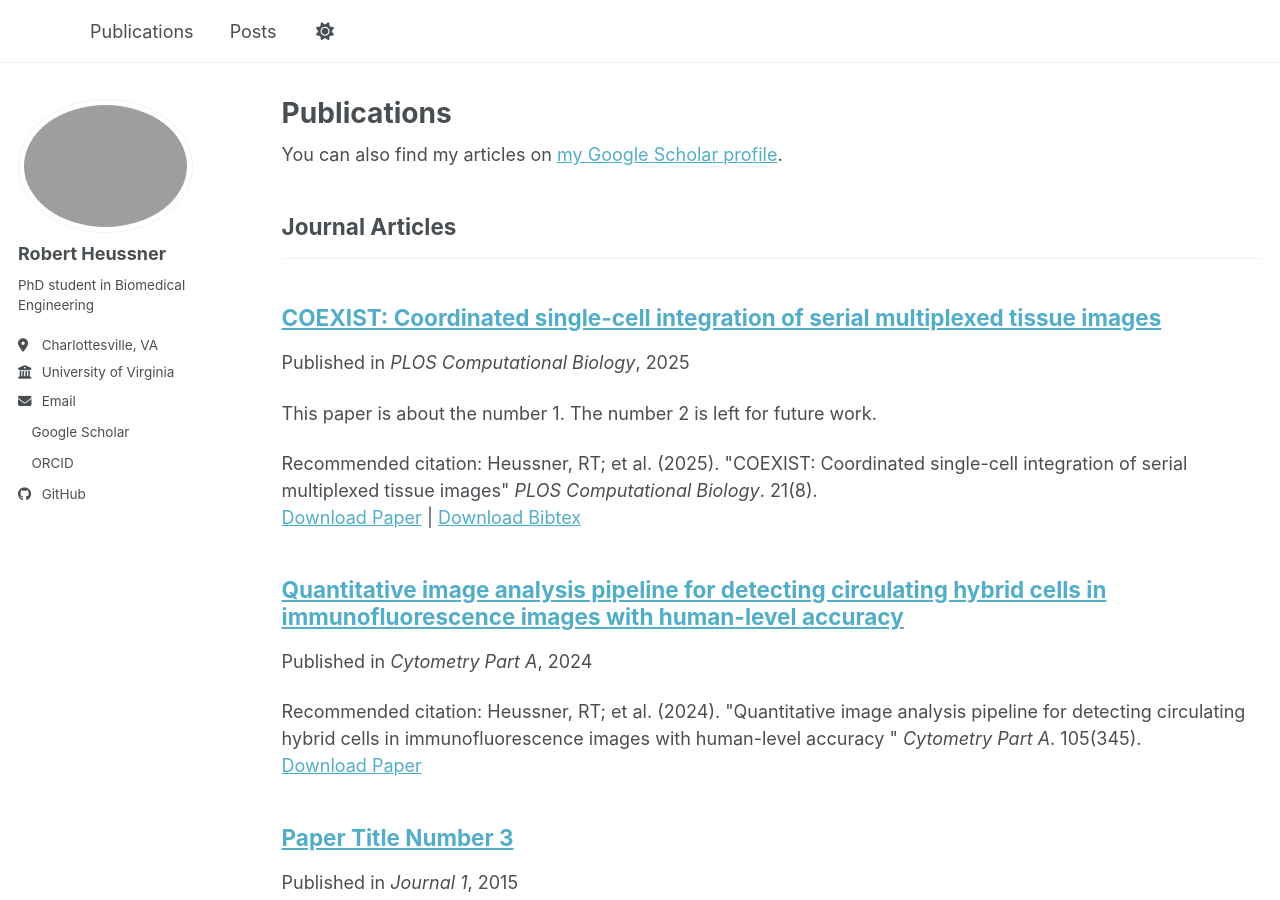
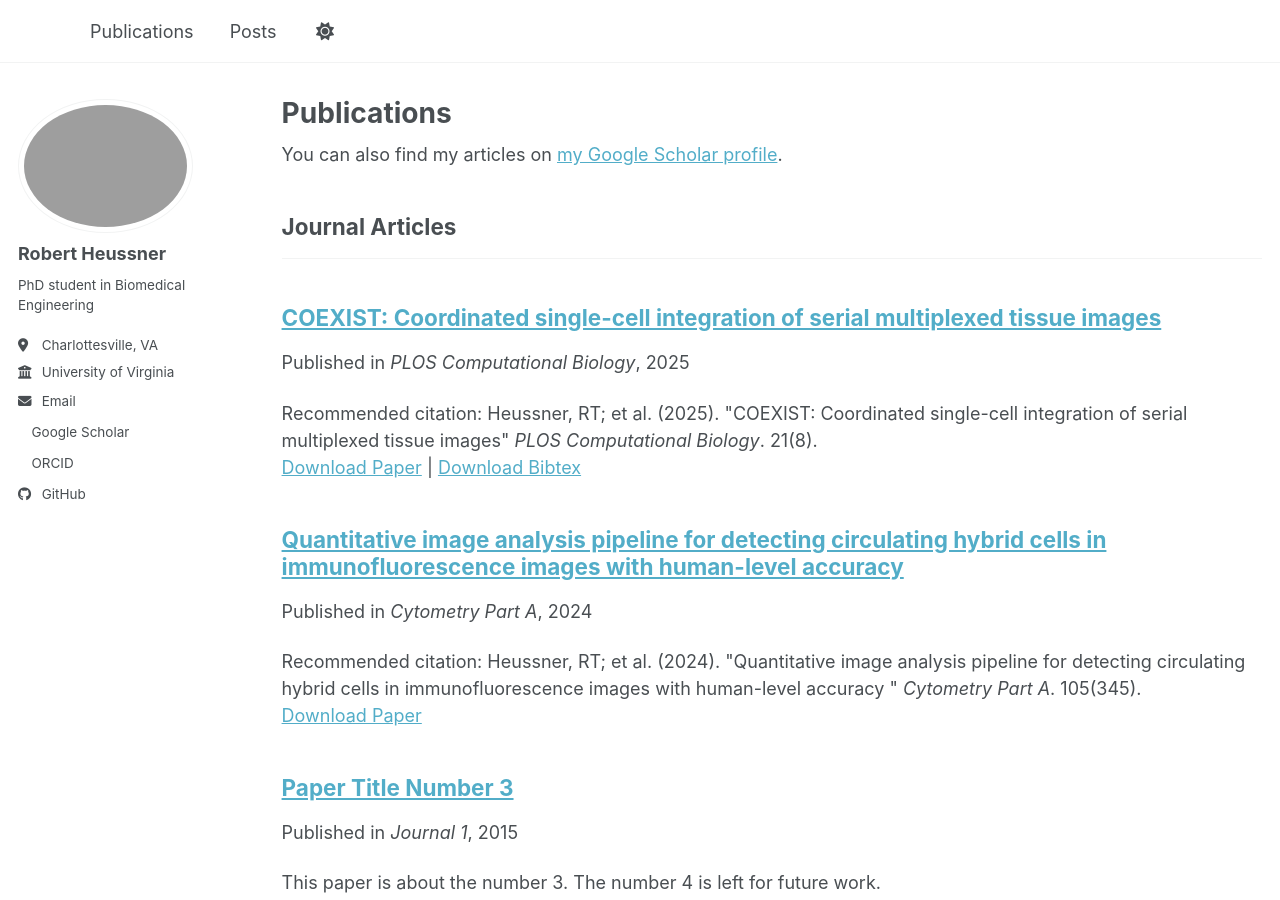
Before and after one commit to heussner/heussner.github.io, a Jekyll site: the page built from _pages/publications.html, in a window 1280 px wide and 900 px high. Built offline with Jekyll 4.4.1, drawn with Linux system fonts in a browser that asks for light colours; a script bundle is joined from its source files by our own code; library files that are not in the unit come from our copies.

Commit message:
Update COEXIST:-Coordinated-single-cell-integration-of-serial-multiplexed-tissue-images.md

```diff
--- a/_publications/COEXIST:-Coordinated-single-cell-integration-of-serial-multiplexed-tissue-images.md
+++ b/_publications/COEXIST:-Coordinated-single-cell-integration-of-serial-multiplexed-tissue-images.md
@@ -3,7 +3,7 @@ title: "COEXIST: Coordinated single-cell integration of serial multiplexed tissu
 collection: publications
 category: manuscripts
 permalink: /publication/2025-08-06-COEXIST
-excerpt: 'This paper is about the number 1. The number 2 is left for future work.'
+excerpt: ''
 date: 2025-08-06
 venue: 'PLOS Computational Biology'
 paperurl: 'https://academicpages.github.io/files/journal.pcbi.1013325.pdf'
```
